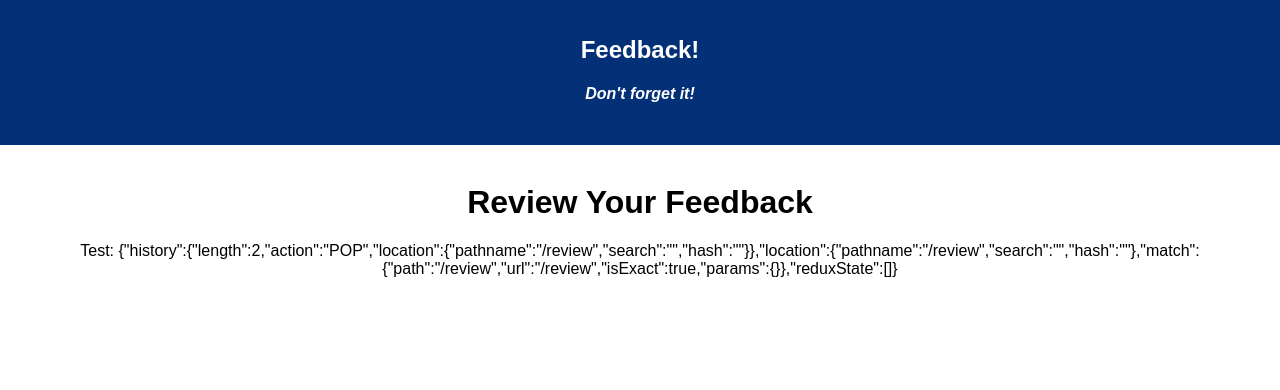
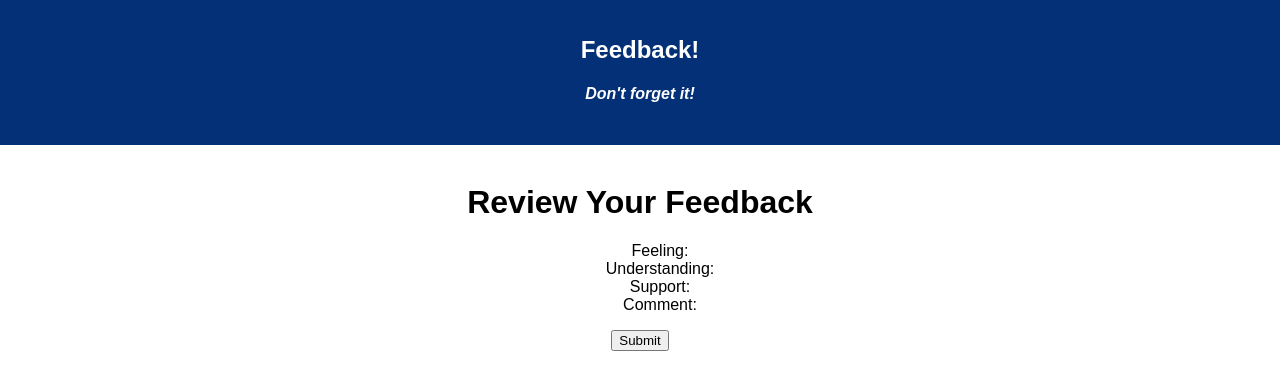
Before and after one commit to jposeyjr/redux-feedback-loop, a React (Create React App) app: page /#/review in a window 1280 px wide. Shown: the top 390 px of the page. Built offline with nearby package versions, Linux system fonts and the light colour scheme.

Commit message:
review page fully working

```diff
--- a/src/components/App/App.js
+++ b/src/components/App/App.js
@@ -6,6 +6,7 @@ import Understanding from '../Understanding/Understanding';
 import Support from '../Support/Support';
 import Comments from '../Comments/Comments';
 import Review from '../Review/Review';
+import Thanks from '../Thanks/Thanks';
 
 class App extends Component {
   render() {
@@ -24,6 +25,7 @@ class App extends Component {
           <Route path='/comments' component={Comments} />
           <Route path='/support' component={Support} />
           <Route path='/review' component={Review} />
+          <Route path='/thanks' component={Thanks} />
         </Router>
       </div>
     );
--- /dev/null
+++ b/src/components/Review/Review.css
@@ -0,0 +1,3 @@
+li {
+  list-style: none;
+}
--- a/src/components/Review/Review.js
+++ b/src/components/Review/Review.js
@@ -1,23 +1,35 @@
 import React, { Component } from 'react';
 import { connect } from 'react-redux';
+import './Review.css';
+import axios from 'axios';
 
 class Review extends Component {
-  state = {
-    feedback: [],
+  handleClick = () => {
+    axios({
+      method: 'POST',
+      url: '/feedback',
+      data: this.props.reduxStore,
+    })
+      .then((res) => {
+        console.log('POST response', res);
+      })
+      .catch((error) => {
+        console.log('Error posting: ', error);
+      });
+    this.props.history.push('/thanks');
   };
+
   render() {
     return (
       <div>
         <h1>Review Your Feedback</h1>
-        <p>Test: {JSON.stringify(this.props)}</p>
-        {this.props.reduxState.map((element, i) => (
-          <li key={i}>
-            {element.feeling}
-            {element.understand}
-            {element.support}
-            {element.comment}
-          </li>
-        ))}
+        <ul>
+          <li>Feeling: {this.props.reduxState.feeling}</li>
+          <li>Understanding: {this.props.reduxState.understand}</li>
+          <li>Support: {this.props.reduxState.support}</li>
+          <li>Comment: {this.props.reduxState.comment}</li>
+        </ul>
+        <button onClick={this.handleClick}>Submit</button>
       </div>
     );
   }
--- /dev/null
+++ b/src/components/Thanks/Thanks.js
@@ -0,0 +1,17 @@
+import React, { Component } from 'react';
+
+class Thanks extends Component {
+  goHome = () => {
+    this.props.history.push('/');
+  };
+  render() {
+    return (
+      <>
+        <h1>Feedback</h1>
+        <button onClick={this.goHome}>Leave New Feedback</button>
+      </>
+    );
+  }
+}
+
+export default Thanks;
--- a/src/index.js
+++ b/src/index.js
@@ -7,17 +7,17 @@ import { createStore, applyMiddleware } from 'redux';
 import { Provider } from 'react-redux';
 import logger from 'redux-logger';
 
-const initState = [];
+const initState = {};
 
 const feedbackReducer = (state = initState, action) => {
   if (action.type === 'FEELING') {
-    return [...state, { feeling: action.payload }];
+    return { ...state, feeling: action.payload };
   } else if (action.type === 'SUPPORT') {
-    return [...state, { support: action.payload }];
+    return { ...state, support: action.payload };
   } else if (action.type === 'UNDERSTAND') {
-    return [...state, { understand: action.payload }];
+    return { ...state, understand: action.payload };
   } else if (action.type === 'COMMENT') {
-    return [...state, { comment: action.payload }];
+    return { ...state, comment: action.payload };
   } else {
     return state;
   }
```
Also changed, not shown: 2 other files (tests, documents, lock files or other folders).
